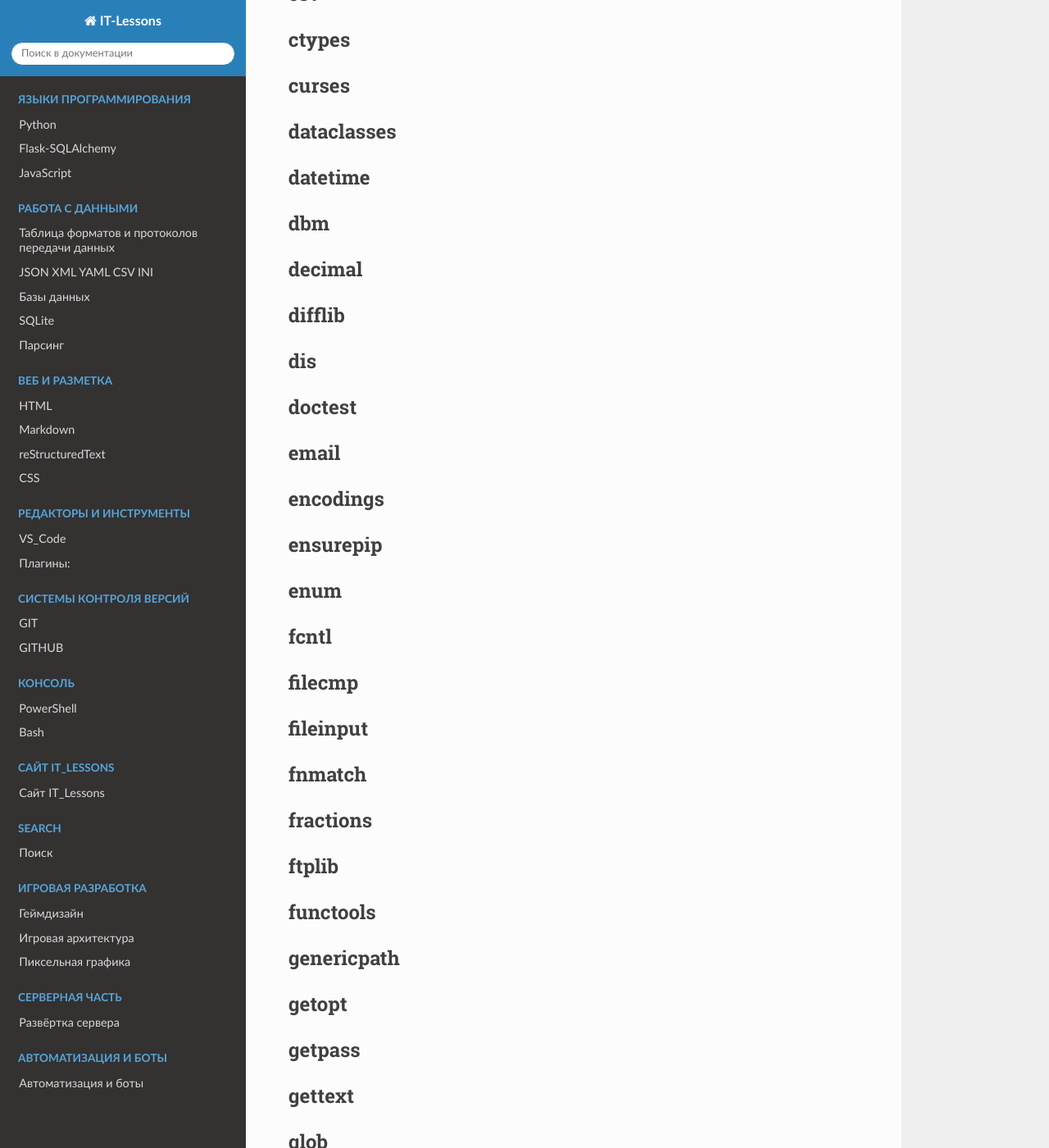
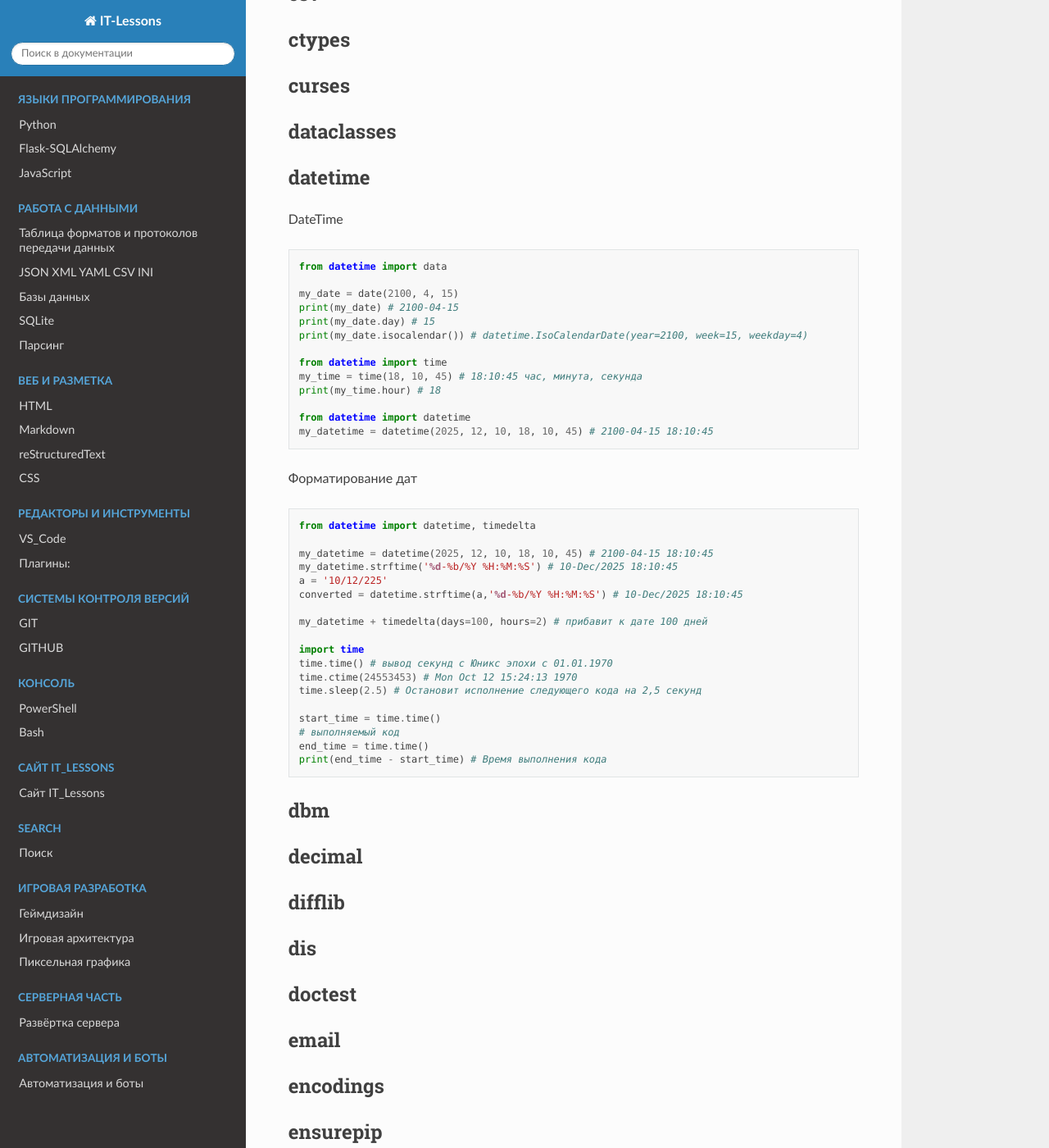
Before and after one commit to NMSprog/5_ITL, a Sphinx documentation site: the page built from source/Python/Built_in_module.rst, in a window 1280 px wide and 1400 px high, scrolled down 7541 px. Shown: the whole window at 82% size. Built offline with Sphinx 7.4.7 and the Read the Docs theme 3.1.0, drawn with Linux system fonts in a browser that asks for light colours.

Commit message:
23.11.25 добовление в Python

```diff
--- a/source/Python/Built_in_module.rst
+++ b/source/Python/Built_in_module.rst
@@ -404,6 +404,48 @@ dataclasses
 
 datetime
 ^^^^^^^^^^^^^^^^
+
+DateTime
+
+.. code:: python
+
+    from datetime import data
+
+    my_date = date(2100, 4, 15)
+    print(my_date) # 2100-04-15
+    print(my_date.day) # 15
+    print(my_date.isocalendar()) # datetime.IsoCalendarDate(year=2100, week=15, weekday=4)
+
+    from datetime import time
+    my_time = time(18, 10, 45) # 18:10:45 час, минута, секунда
+    print(my_time.hour) # 18
+
+    from datetime import datetime
+    my_datetime = datetime(2025, 12, 10, 18, 10, 45) # 2100-04-15 18:10:45
+
+Форматирование дат
+
+.. code:: python
+
+    from datetime import datetime, timedelta
+
+    my_datetime = datetime(2025, 12, 10, 18, 10, 45) # 2100-04-15 18:10:45
+    my_datetime.strftime('%d-%b/%Y %H:%M:%S') # 10-Dec/2025 18:10:45
+    a = '10/12/225'
+    converted = datetime.strftime(a,'%d-%b/%Y %H:%M:%S') # 10-Dec/2025 18:10:45
+
+    my_datetime + timedelta(days=100, hours=2) # прибавит к дате 100 дней
+
+    import time
+    time.time() # вывод секунд с Юникс эпохи с 01.01.1970
+    time.ctime(24553453) # Mon Oct 12 15:24:13 1970
+    time.sleep(2.5) # Остановит исполнение следующего кода на 2,5 секунд
+
+    start_time = time.time()
+    # выполняемый код
+    end_time = time.time()
+    print(end_time - start_time) # Время выполнения кода
+
 
 dbm
 ^^^^^^^^^^^^^^^^
```
